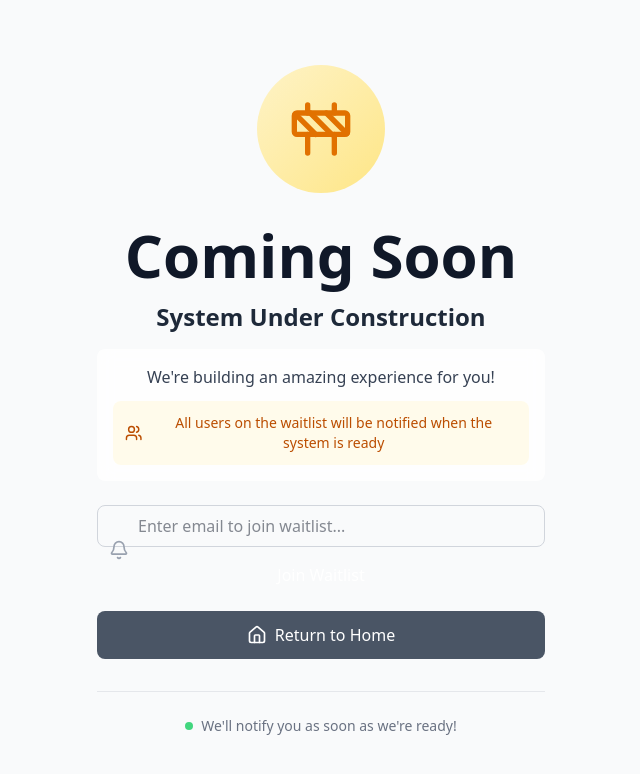
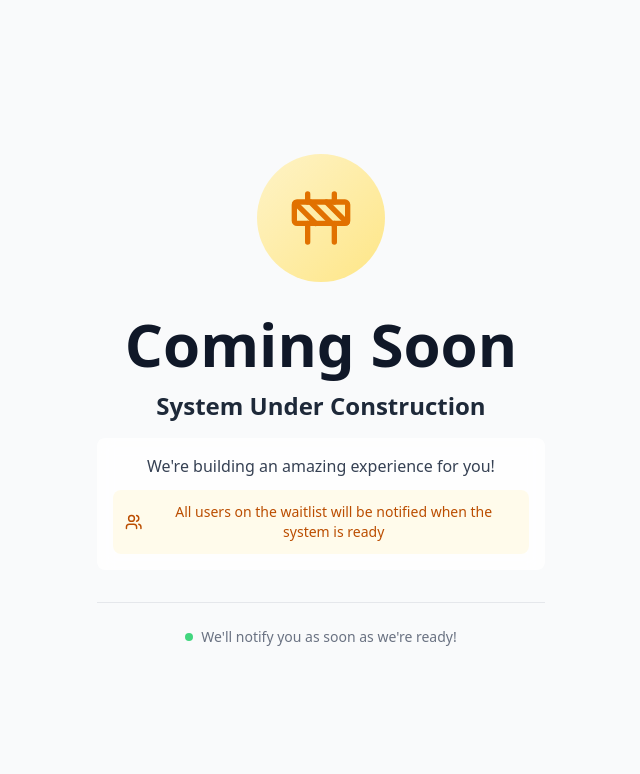
Before and after one commit to school-pilot/main-frontend, a React (Vite) app: page /unauthorized in a window 1280 px wide. Shown: the top 774 px of the page, without its empty margins (319-959 px from the left). Built offline with nearby package versions, Linux system fonts and the light colour scheme; no server answers; sample sign-in values are in the browser's storage.

Commit message:
jsdhjfjdkks

```diff
--- a/src/pages/NotFound.jsx
+++ b/src/pages/NotFound.jsx
@@ -35,29 +35,6 @@ const NotFound = () => {
             </span>
           </div>
         </div>
-
-        <div className="space-y-4">
-          <div className="relative">
-            <Bell className="absolute left-3 top-1/2 transform -translate-y-1/2 text-gray-400 w-5 h-5" />
-            <input
-              type="email"
-              placeholder="Enter email to join waitlist..."
-              className="w-full pl-10 pr-4 py-2 border border-gray-300 rounded-lg focus:ring-2 focus:ring-primary-500 focus:border-transparent outline-none"
-            />
-            <button className="mt-2 w-full bg-primary-600 text-white px-6 py-2 rounded-lg hover:bg-primary-700 transition-colors duration-200">
-              Join Waitlist
-            </button>
-          </div>
-
-          <Link
-            to="/"
-            className="inline-flex items-center justify-center space-x-2 bg-gray-600 text-white px-6 py-3 rounded-lg hover:bg-gray-700 transition-colors duration-200 w-full"
-          >
-            <Home className="w-5 h-5" />
-            <span>Return to Home</span>
-          </Link>
-        </div>
-
         <div className="mt-8 pt-6 border-t border-gray-200">
           <div className="flex items-center justify-center space-x-2 text-sm text-gray-500">
             <div className="w-2 h-2 bg-green-500 rounded-full animate-pulse"></div>
```
